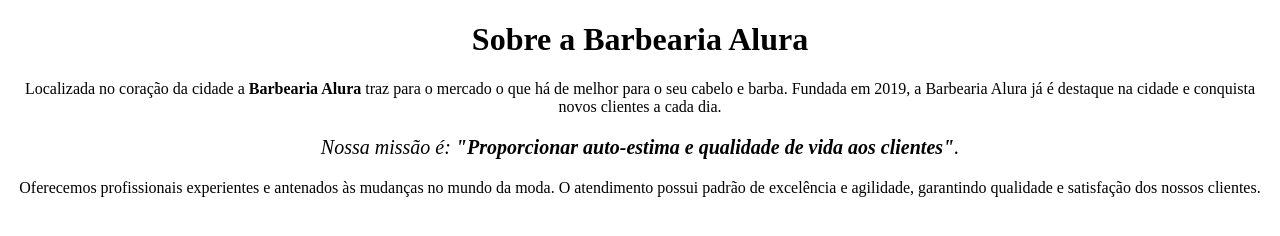
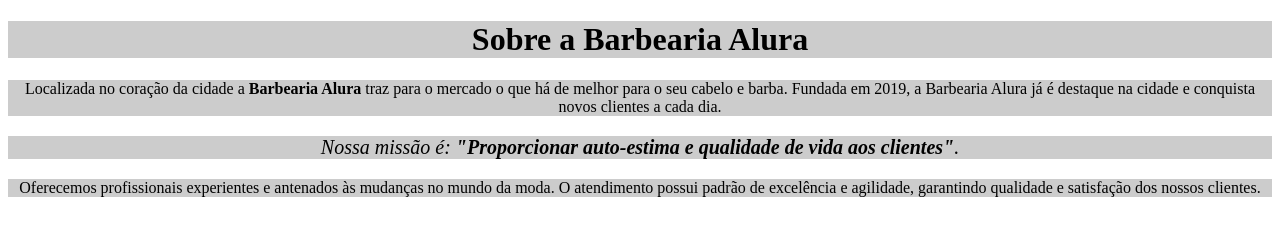
Before and after one commit to santoskamyla22/barbearia-alura-1-B, a plain HTML site: page index.html in a window 1280 px wide. Drawn offline with Linux system fonts and the light colour scheme.

Commit message:
cor de fundo

```diff
--- a/style.css
+++ b/style.css
@@ -1,9 +1,9 @@
 h1 {
-    text-align:center
+    text-align:center;
+    background: #cccccc;
 }
-
-
 
 p {
     text-align: center;
+    background: #cccccc;
 }
```
